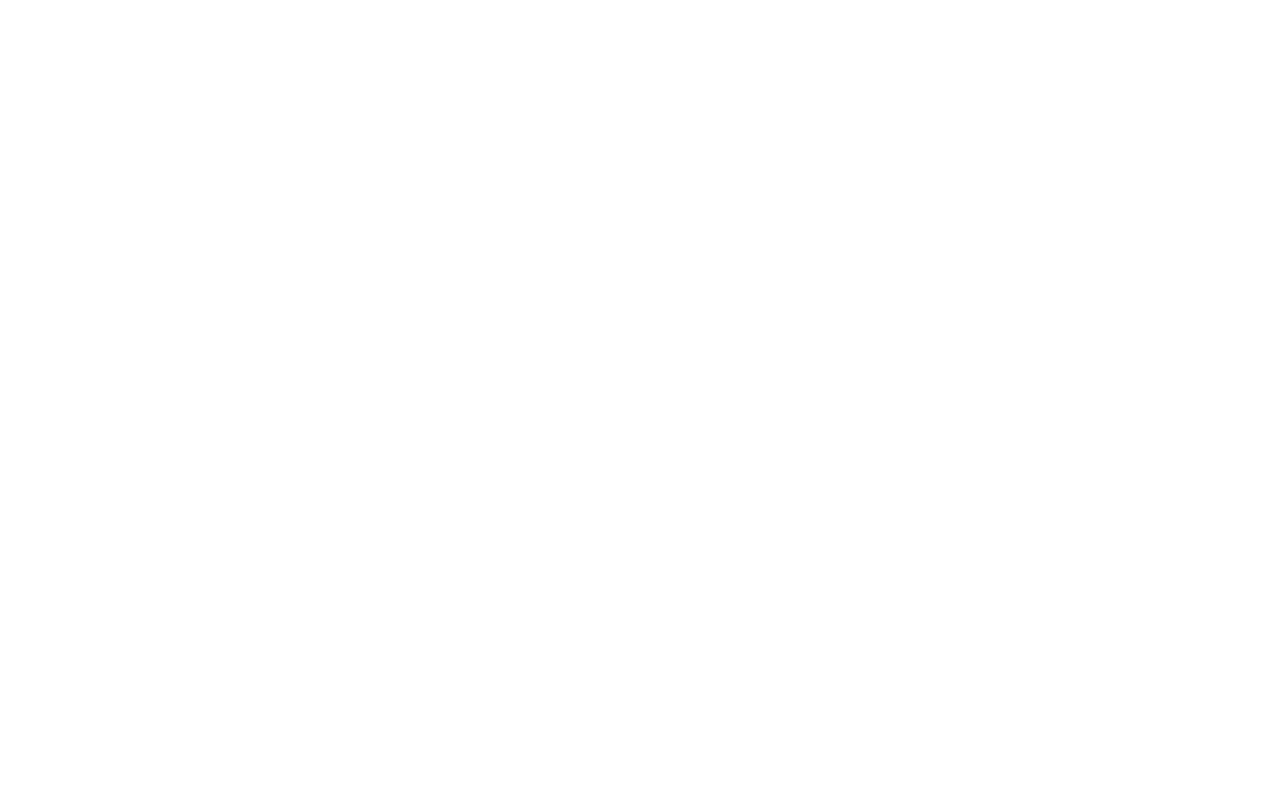
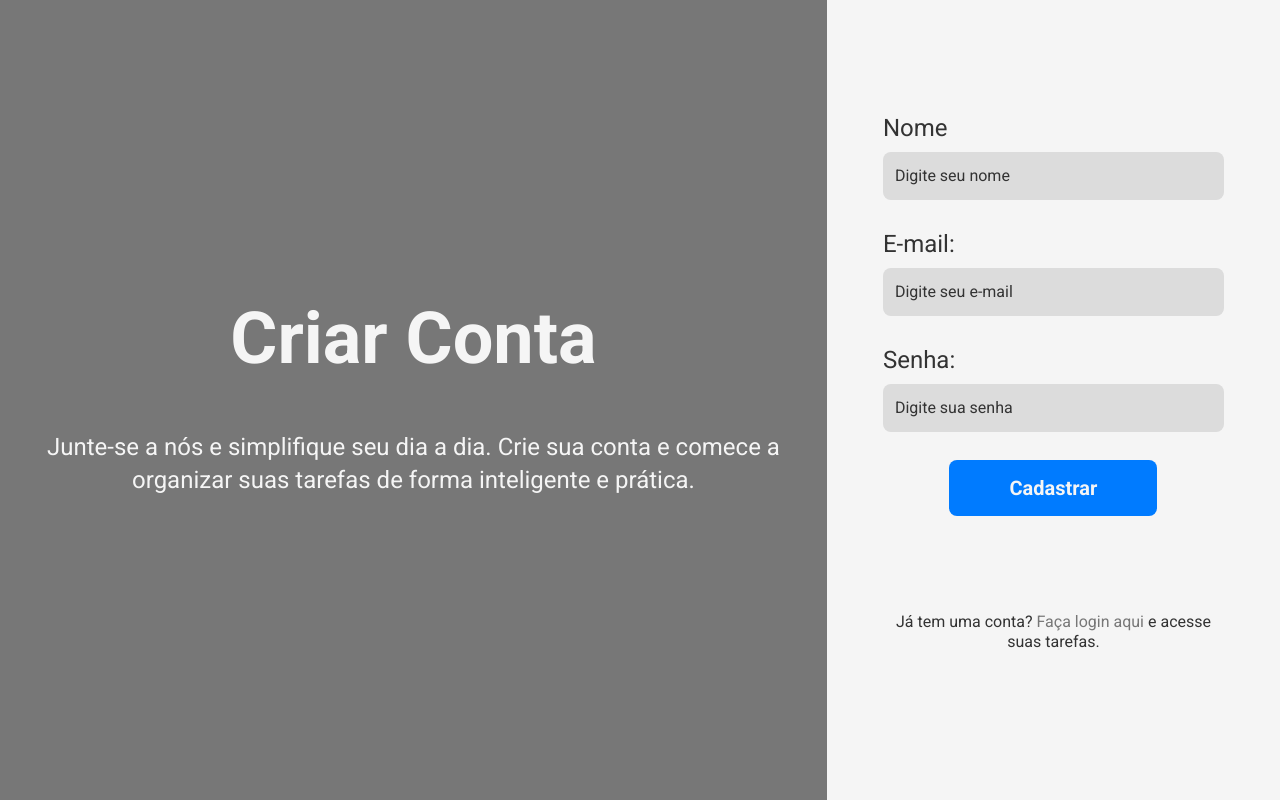
Before and after one commit to paulorfsantos17/jack-to-do-list-front-end, a React (Vite) app: page /auth/register in a window 1280 px wide. Before the commit this address had no page. Built offline with nearby package versions, Linux system fonts and the light colour scheme.

Commit message:
feat: add register

```diff
--- /dev/null
+++ b/src/pages/register.tsx
@@ -0,0 +1,65 @@
+import { Link } from 'react-router-dom'
+
+import { Button } from '../components/button'
+import { Heading } from '../components/heading'
+import { Input } from '../components/input'
+
+export function Register() {
+  return (
+    <div className="flex flex-col  px-8 py-20
+      lg:flex-row lg:bg-gray-400 lg:px-0 lg:py-0 lg:justify-end"
+    >
+      <div className="lg:w-full lg:flex lg:h-screen
+        lg:justify-center lg:items-center"
+      >
+        <Heading
+          title="Criar Conta"
+          subTitle="Junte-se a nós e simplifique seu dia a dia.
+            Crie sua conta e comece a organizar suas tarefas de
+            forma inteligente e prática."
+        />
+      </div>
+
+      <div className="lg:bg-white  lg:w-6/12 lg:px-14 lg:pt-8">
+        <form className="w-full flex flex-col gap-7 mt-20">
+          <Input
+            title="Nome"
+            id="name"
+            placeholder="Digite seu nome"
+          />
+          <Input
+            title="E-mail:"
+            id="email"
+            placeholder="Digite seu e-mail"
+          />
+          <Input
+            title="Senha:"
+            id="password"
+            placeholder="Digite sua senha"
+          />
+
+          <div className="w-full flex justify-center">
+            <Button.Root typeStyle="info">
+              <Button.Title title="Cadastrar" />
+            </Button.Root>
+          </div>
+        </form>
+
+        <p
+          className="text-gray-700 text-center leading-tight mt-24"
+        >
+          Já tem uma conta?
+          <Link
+            to="/auth"
+            className="text-gray-400 hover:underline"
+          >
+          &nbsp;Faça login aqui
+          </Link>
+          &nbsp;e acesse suas tarefas.
+        </p>
+      </div>
+
+    </div>
+
+  )
+}
--- a/src/routes/public-routes.tsx
+++ b/src/routes/public-routes.tsx
@@ -1,13 +1,15 @@
-import { Routes, Route } from 'react-router-dom'
+import { Route, Routes } from 'react-router-dom'
+
 import DefaultLayout from '../layout/default'
 import { Login } from '../pages/login'
+import { Register } from '../pages/register'
 
 export function PublicRouters() {
   return (
     <Routes>
       <Route path="/" element={<DefaultLayout />}>
-        <Route path="/" element={<Login />} />
-
+        <Route path="/auth" element={<Login />} />
+        <Route path="/auth/register" element={<Register />} />
       </Route>
     </Routes>
   )
```
